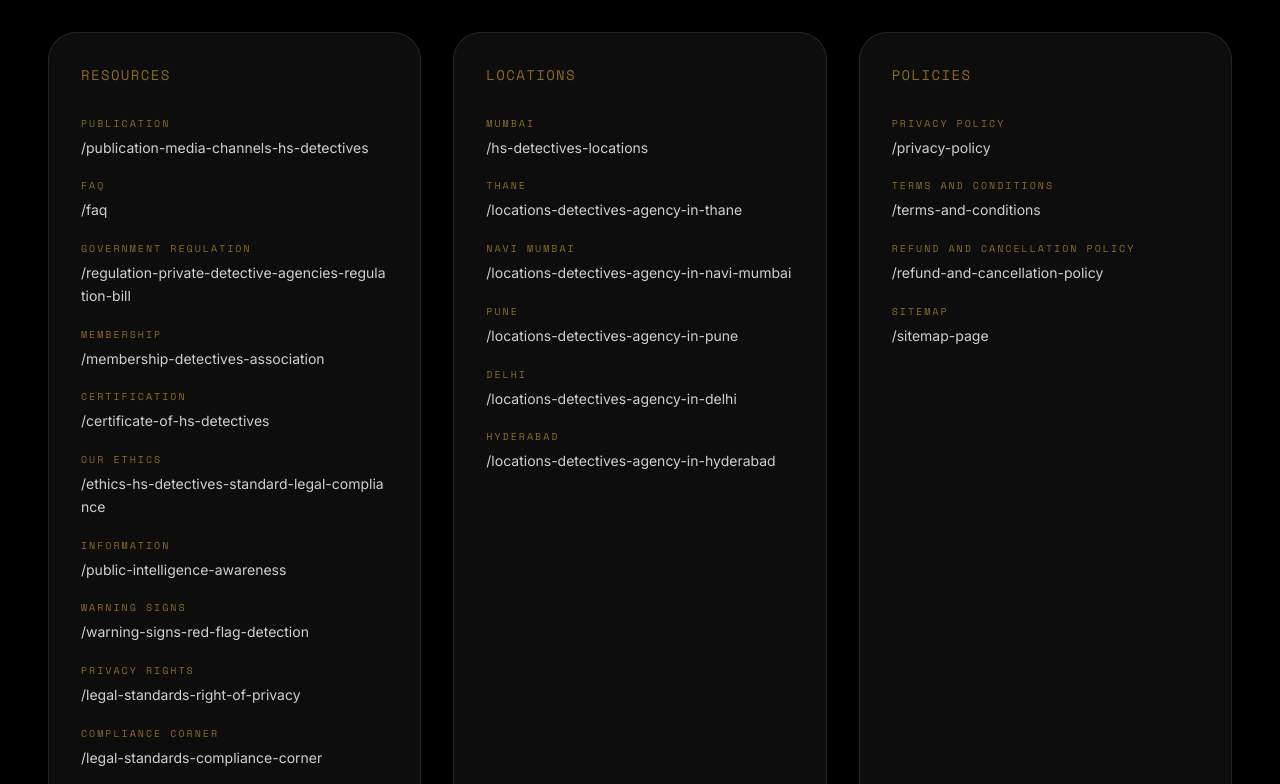
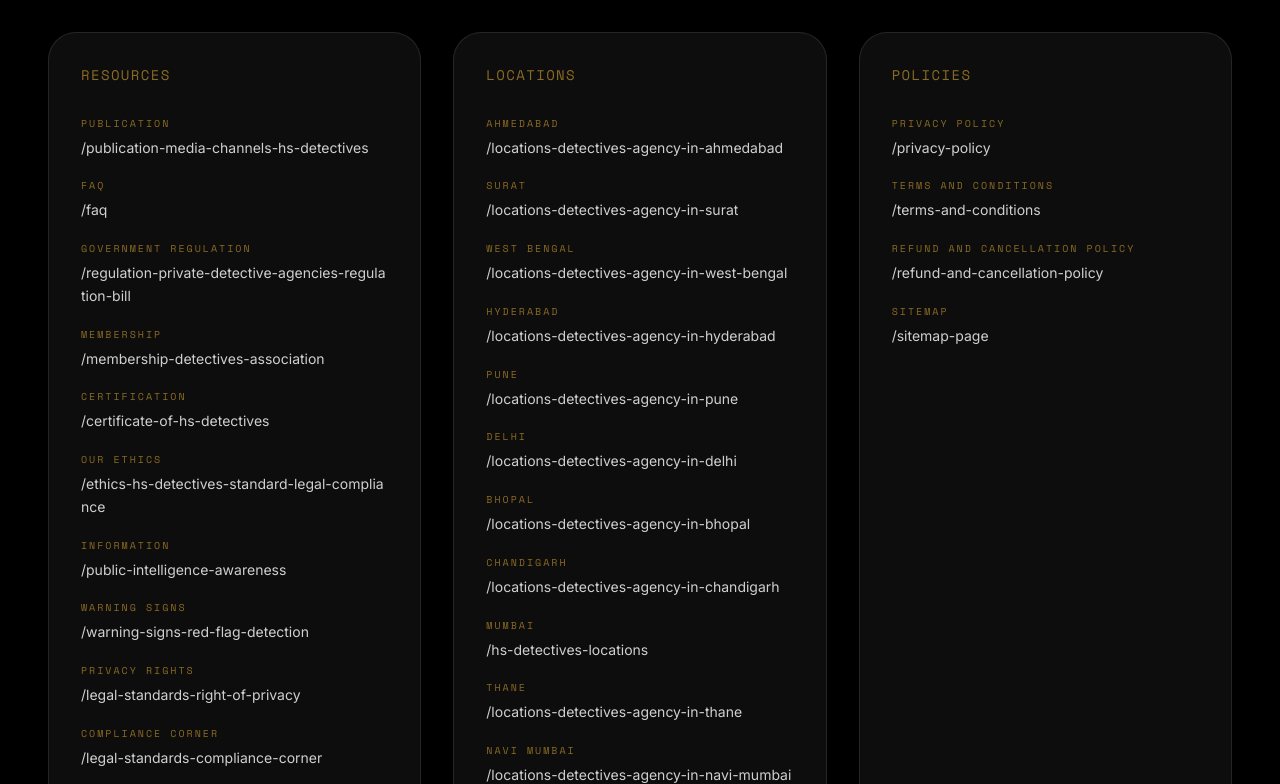
Before and after one commit to infotechpranavi-coder/detective, a Next.js app: page /sitemap-page in a window 1280 px wide. Shown: the part 1156-1940 px from the top of the page. Built offline with nearby package versions, Linux system fonts and the light colour scheme; a web font is replaced by a local one.

Commit message:
Add all location pages to sitemap listings

```diff
--- a/src/app/sitemap-page/page.tsx
+++ b/src/app/sitemap-page/page.tsx
@@ -1,6 +1,7 @@
 import Link from "next/link";
 import PageTransition from "@/components/ui/PageTransition";
 import GoogleTagHead from "@/components/GoogleTagHead";
+import { SERVICE_LOCATIONS, getLocationPath } from "@/lib/locations";
 
 export const metadata = {
   title: "Sitemap | H S Detectives",
@@ -69,12 +70,10 @@ const sitemapSections = [
   {
     title: "Locations",
     links: [
-      { label: "Mumbai", href: "/hs-detectives-locations" },
-      { label: "Thane", href: "/locations-detectives-agency-in-thane" },
-      { label: "Navi Mumbai", href: "/locations-detectives-agency-in-navi-mumbai" },
-      { label: "Pune", href: "/locations-detectives-agency-in-pune" },
-      { label: "Delhi", href: "/locations-detectives-agency-in-delhi" },
-      { label: "Hyderabad", href: "/locations-detectives-agency-in-hyderabad" },
+      ...SERVICE_LOCATIONS.map((location) => ({
+        label: location.name,
+        href: getLocationPath(location.slug),
+      })),
     ],
   },
   {
```
Also changed, not shown: 2 other files (tests, documents, lock files or other folders).
